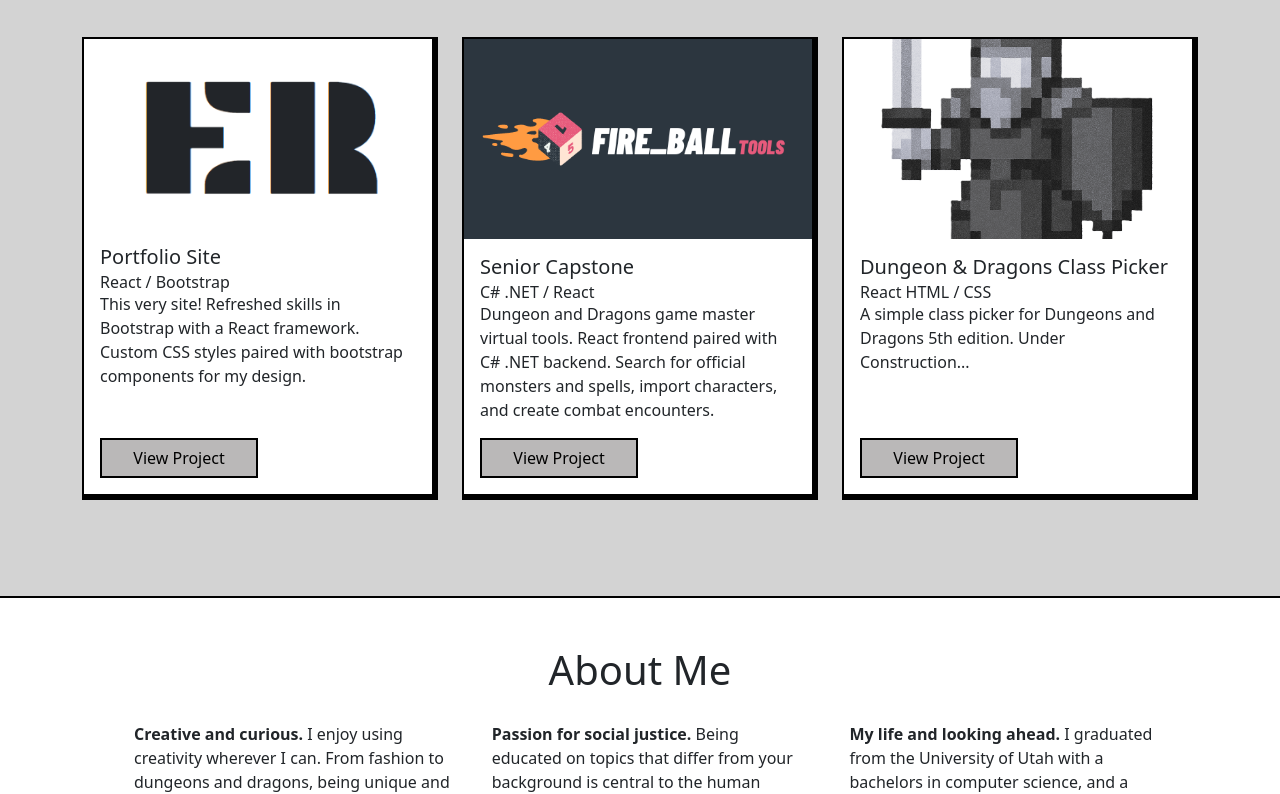
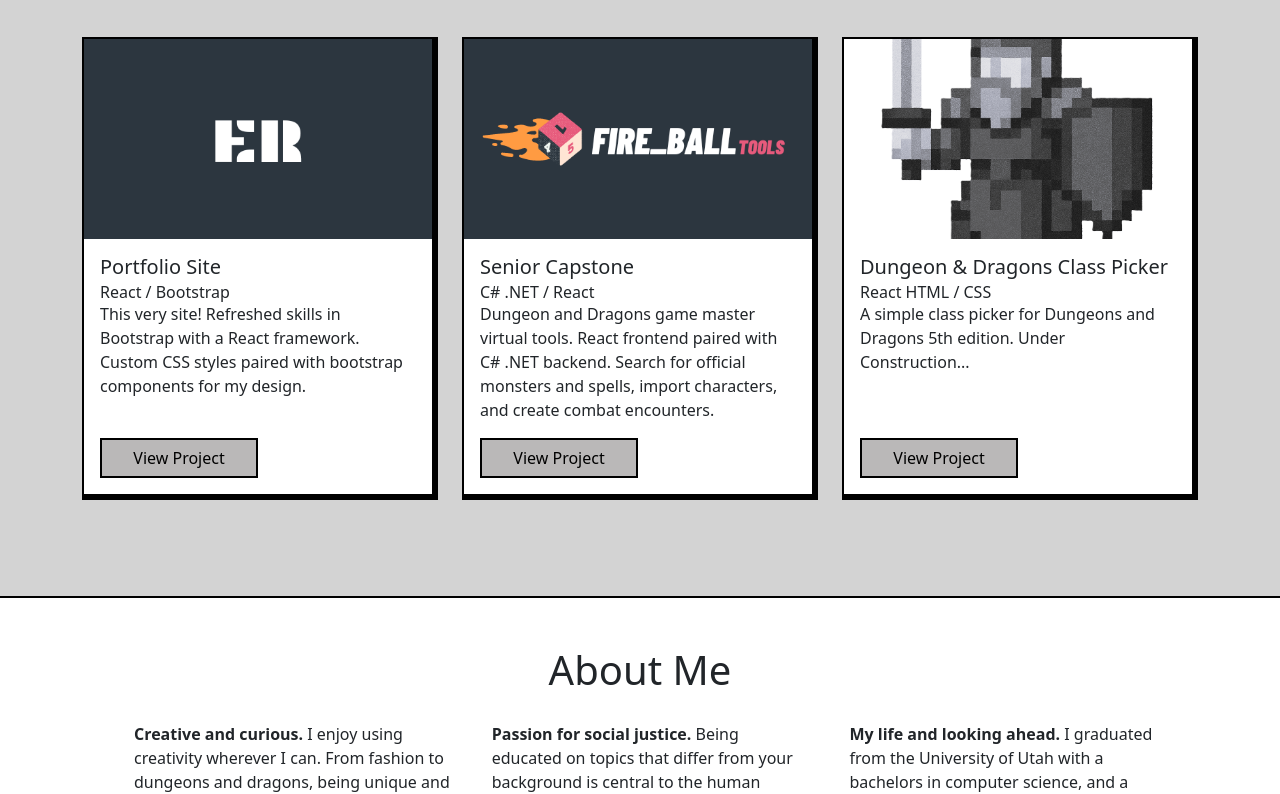
Before and after one commit to ethramos22/portfolio, a React (Create React App) app: page / in a window 1280 px wide. Shown: the part 607-1401 px from the top of the page. Built offline with nearby package versions, Linux system fonts and the light colour scheme; a web font is replaced by a local one.

Commit message:
Update pic for portfolio proj

```diff
--- a/src/App.css
+++ b/src/App.css
@@ -1,7 +1,7 @@
 :root {
   --light: lightgray;
   --dark: rgb(186, 184, 184);
-  --alt: #007bff;
+  --alt: #ff9b42;
   --red: #D55C5F;
 }
 
--- a/src/components/Hero.jsx
+++ b/src/components/Hero.jsx
@@ -1,12 +1,8 @@
 import React from 'react'
 import '../App.css';
 import { Button, Col, Row, Container } from 'react-bootstrap';
-import Logo from '../assets/ERLogo.svg'
 
 export default function Hero() {
-  function handleContact() {
-    console.log("Pizza Time");
-  }
 
   return (
     <div id='hero'>
```
Also changed, not shown: src/assets/BrandScreenshot.png, src/assets/ERLogo.svg (deleted).
